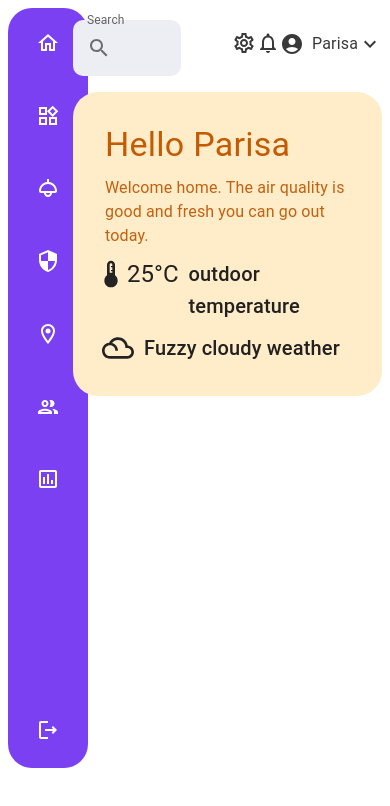
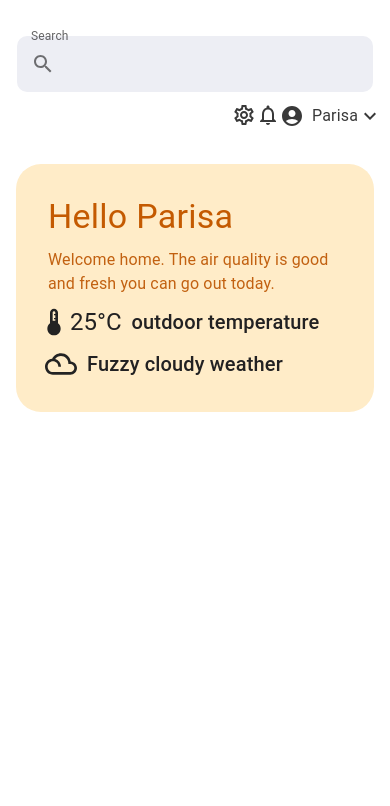
Before and after one commit to parisa-naeim/smart-home-ui, a Next.js app: page / in a window 390 px wide. Shown: the top 806 px of the page. Built offline with nearby package versions, Linux system fonts and the light colour scheme.

Commit message:
make it more mobile friendly

```diff
--- a/src/app/layout.tsx
+++ b/src/app/layout.tsx
@@ -22,10 +22,10 @@ export default function RootLayout({
       <body className={inter.className}>
         <CssBaseline>
           <Grid container p={1} spacing={2}>
-            <Grid item xs={2} md={1}>
+            <Grid item sm={2}>
               <Sidebar />
             </Grid>
-            <Grid item xs={10} md={11} mt={1.5}>
+            <Grid item xs={12} sm={10} mt={1.5}>
               <Header />
               {children}
             </Grid>
--- a/src/app/page.tsx
+++ b/src/app/page.tsx
@@ -1,10 +1,13 @@
 import Summary from "@/components/summary/Summary";
+import { Grid } from "@mui/material";
 
 function Home() {
   return (
-    <>
-      <Summary />
-    </>
+    <Grid container>
+      <Grid item xs={12} sm={10} md={8} sx={{ margin: { xs: 1 } }}>
+        <Summary />
+      </Grid>
+    </Grid>
   );
 }
 
--- a/src/components/header/Header.tsx
+++ b/src/components/header/Header.tsx
@@ -15,11 +15,11 @@ import SearchBar from "../search/SearchBar";
 
 const Header = () => {
   return (
-    <Grid container>
-      <Grid item xs={6}>
+    <Grid container sx={{ textAlign: { xs: "center", sm: "left" } }}>
+      <Grid item xs={12} sm={6}>
         <SearchBar />
       </Grid>
-      <Grid item xs={6}>
+      <Grid item xs={12} sm={6}>
         <Grid
           container
           direction="row"
--- a/src/components/search/SearchBar.tsx
+++ b/src/components/search/SearchBar.tsx
@@ -6,10 +6,10 @@ const SearchBar = () => {
     <TextField
       sx={{
         "& fieldset": { border: "none" },
-        width: "70%",
         backgroundColor: "#EDEEF4",
         borderRadius: "10px",
         color: "#EDEEF4",
+        width: { xs: "95%", sm: "70%" },
       }}
       label="Search"
       InputProps={{
--- a/src/components/sidebar/Sidebar.tsx
+++ b/src/components/sidebar/Sidebar.tsx
@@ -11,6 +11,7 @@ import LogoutOutlinedIcon from "@mui/icons-material/LogoutOutlined";
 
 const Sidebar = () => {
   return (
+    <>
       <Grid
         container
         sx={{
@@ -18,6 +19,7 @@ const Sidebar = () => {
           minWidth: "5em",
           width: "5em",
           textAlign: "center",
+          display: { xs: "none", sm: "flex" },
         }}
         className={styles.container}
         justifyContent="space-around"
@@ -56,6 +58,7 @@ const Sidebar = () => {
           <LogoutOutlinedIcon />
         </Grid>
       </Grid>
+    </>
   );
 };
 
--- a/src/components/summary/Summary.tsx
+++ b/src/components/summary/Summary.tsx
@@ -1,11 +1,39 @@
+"use client";
 import { Box, Typography } from "@mui/material";
 import styles from "./summary.module.css";
 import ThermostatIcon from "@mui/icons-material/Thermostat";
 import FilterDramaIcon from "@mui/icons-material/FilterDrama";
+import { styled } from "@mui/system";
+
+const Container = styled(Box)`
+  background-color: #ffecc8;
+  margin-top: 1em;
+  border-radius: 25px;
+  padding: 2em;
+  color: #222122;
+
+  ${(props) => props.theme.breakpoints.up("md")} {
+    max-width: 50em;
+  }
+
+  ${(props) => props.theme.breakpoints.down("md")} {
+    width: 100%;
+  }
+
+  h4 {
+    color: #c45a01;
+    margin-bottom: 10px;
+  }
+
+  p {
+    color: #c26111;
+    margin-bottom: 10px;
+  }
+`;
 
 const Summary = () => {
   return (
-    <Box className={styles.container}>
+    <Container>
       <Typography variant="h4">Hello Parisa</Typography>
       <Typography variant="body1">
         Welcome home. The air quality is good and fresh you can go out today.
@@ -28,7 +56,7 @@ const Summary = () => {
           Fuzzy cloudy weather
         </Typography>
       </Box>
-    </Box>
+    </Container>
   );
 };
 
--- a/src/components/summary/summary.module.css
+++ /dev/null
@@ -1,18 +0,0 @@
-.container {
-  background-color: #ffecc8;
-  max-width: 50em;
-  margin-top: 1em;
-  border-radius: 25px;
-  padding: 2em;
-  color: #222122;
-}
-
-.container h4 {
-  color: #c45a01;
-  margin-bottom: 10px;
-}
-
-.container p {
-  color: #c26111;
-  margin-bottom: 10px;
-}
```
Lines whose indentation alone changed are shown as unchanged.
